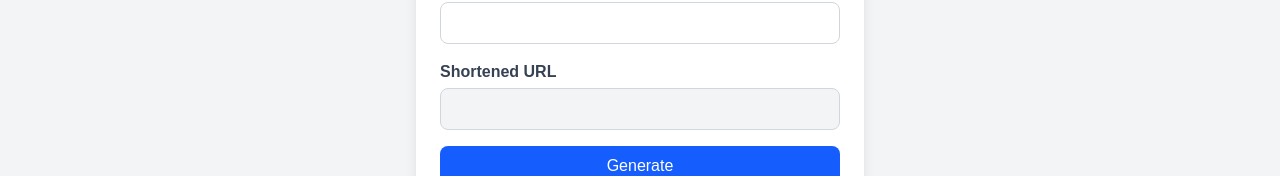
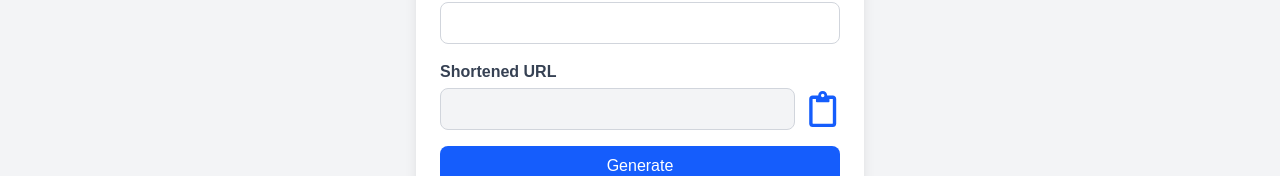
Before and after one commit to M-U-Rony/URL-Shortener, a Next.js app: page / in a window 1280 px wide. Shown: the part 388-564 px from the top of the page. Built offline with nearby package versions, Linux system fonts and the light colour scheme.

Commit message:
added copybtn and loader

```diff
--- a/app/page.tsx
+++ b/app/page.tsx
@@ -1,11 +1,32 @@
 'use client';
+import { FaRegClipboard } from "react-icons/fa";
 
 import { useState } from 'react';
+import { ClipLoader } from "react-spinners";
 
 export default function Home() {
+
   const [shortUrl, setShortUrl] = useState('');
+  const [copied,setcopied] = useState(false);
+  const [loading,setloading] = useState(false);
+
+
+  const handlecopy = async() =>{
+
+     try {
+      await navigator.clipboard.writeText(shortUrl);
+      setcopied(true);
+      setTimeout(() => setcopied(false), 2000);
+
+    } catch (err) {
+      console.error('Failed to copy:', err);
+    }
+
+  }
 
   const handleSubmit = async (e: React.FormEvent<HTMLFormElement>) => {
+
+    setloading(true);
     e.preventDefault();
 
     const formData = new FormData(e.currentTarget);
@@ -15,6 +36,7 @@ export default function Home() {
     });
 
     const data = await response.json();
+    setloading(false);
 
     if (data.shortUrl) {
       setShortUrl(data.shortUrl);
@@ -63,13 +85,28 @@ export default function Home() {
         >
           Shortened URL
         </label>
+
+        <div className="flex items-center">
+
         <input
           type="text"
           id="output"
           value={shortUrl}
           readOnly
-          className="w-full px-4 py-2 border border-gray-300 rounded-lg bg-gray-100 text-gray-700"
+          className="w-[90%] px-4 py-2 border border-gray-300 rounded-lg bg-gray-100 text-gray-700"
         />
+
+        {
+        loading
+        ?
+        <ClipLoader  />
+        :
+        <FaRegClipboard className="ml-[10px] cursor-pointer text-4xl text-blue-600" onClick={handlecopy} />
+        }
+        </div>
+
+        {copied? <p className="text-green-500 m-2">Url copied to clipboard</p>:null}
+
       </div>
 
       <button
--- a/package.json
+++ b/package.json
@@ -12,7 +12,9 @@
     "mongoose": "^8.14.2",
     "next": "15.3.2",
     "react": "^19.0.0",
-    "react-dom": "^19.0.0"
+    "react-dom": "^19.0.0",
+    "react-icons": "^5.5.0",
+    "react-spinners": "^0.17.0"
   },
   "devDependencies": {
     "@tailwindcss/postcss": "^4",
```
Also changed, not shown: 1 other file (tests, documents, lock files or other folders).
